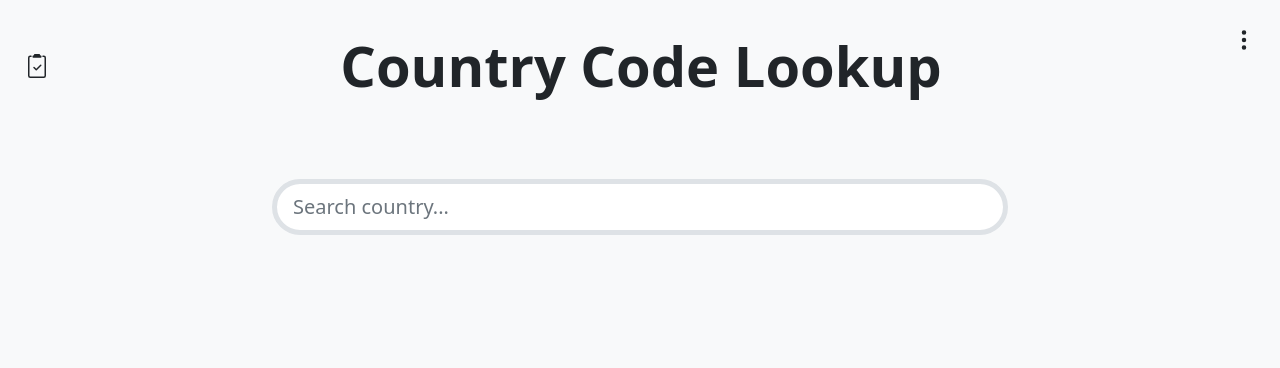
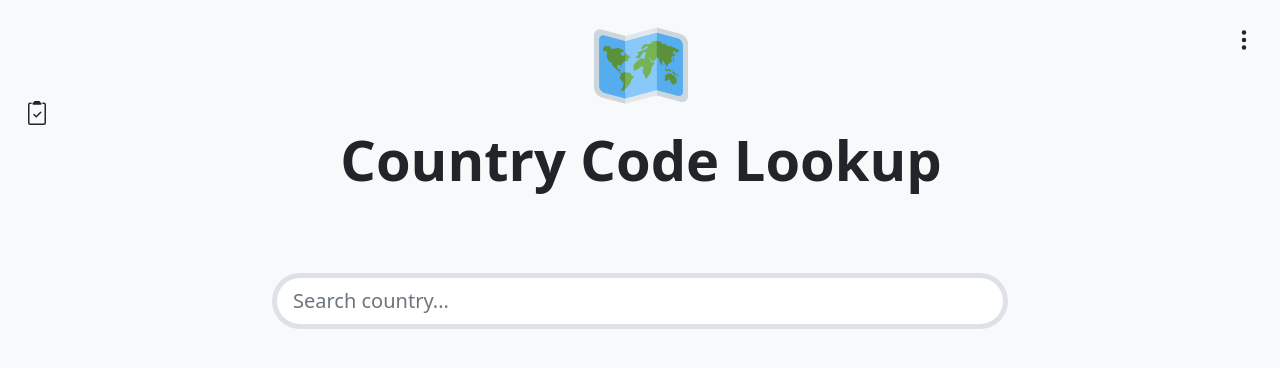
Before and after one commit to omkartapale/country-codes, a React (Create React App) app: page / in a window 1280 px wide. Shown: the top 368 px of the page. Built offline with nearby package versions, Linux system fonts and the light colour scheme.

Commit message:
Added App Icon in header

```diff
--- a/src/components/AppTitle.js
+++ b/src/components/AppTitle.js
@@ -3,6 +3,7 @@ import "../scss/AppTitle.scss";
 function AppTitle() {
   return (
     <div className="AppTitle">
+      <img src="./apple-touch-icon.png" alt="worldmap" height="94" />
       <h1 className="my-3 display-4">Country Code Lookup</h1>
     </div>
   );
--- a/src/scss/AppTitle.scss
+++ b/src/scss/AppTitle.scss
@@ -1,4 +1,5 @@
 .AppTitle {
+  text-align: center;
   h1 {
     font-weight: 900 !important;
     text-align: center;
```
